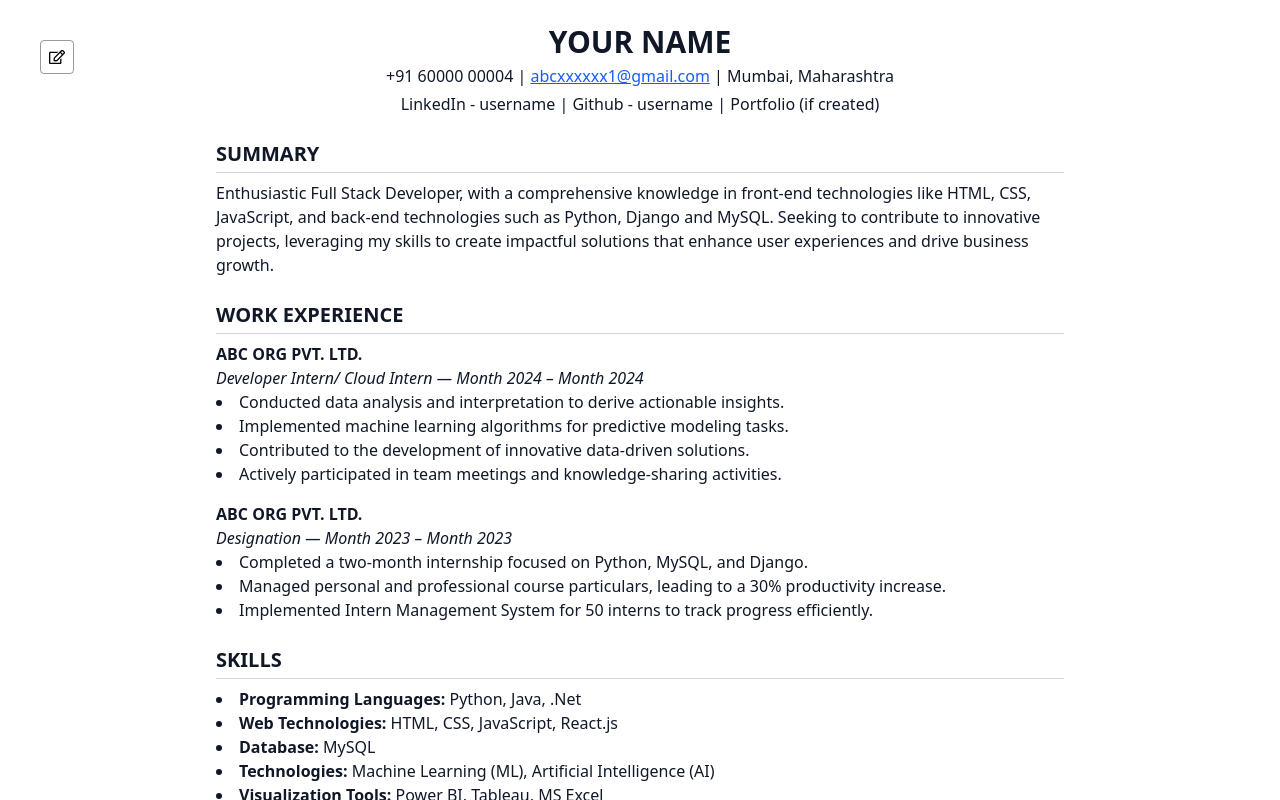
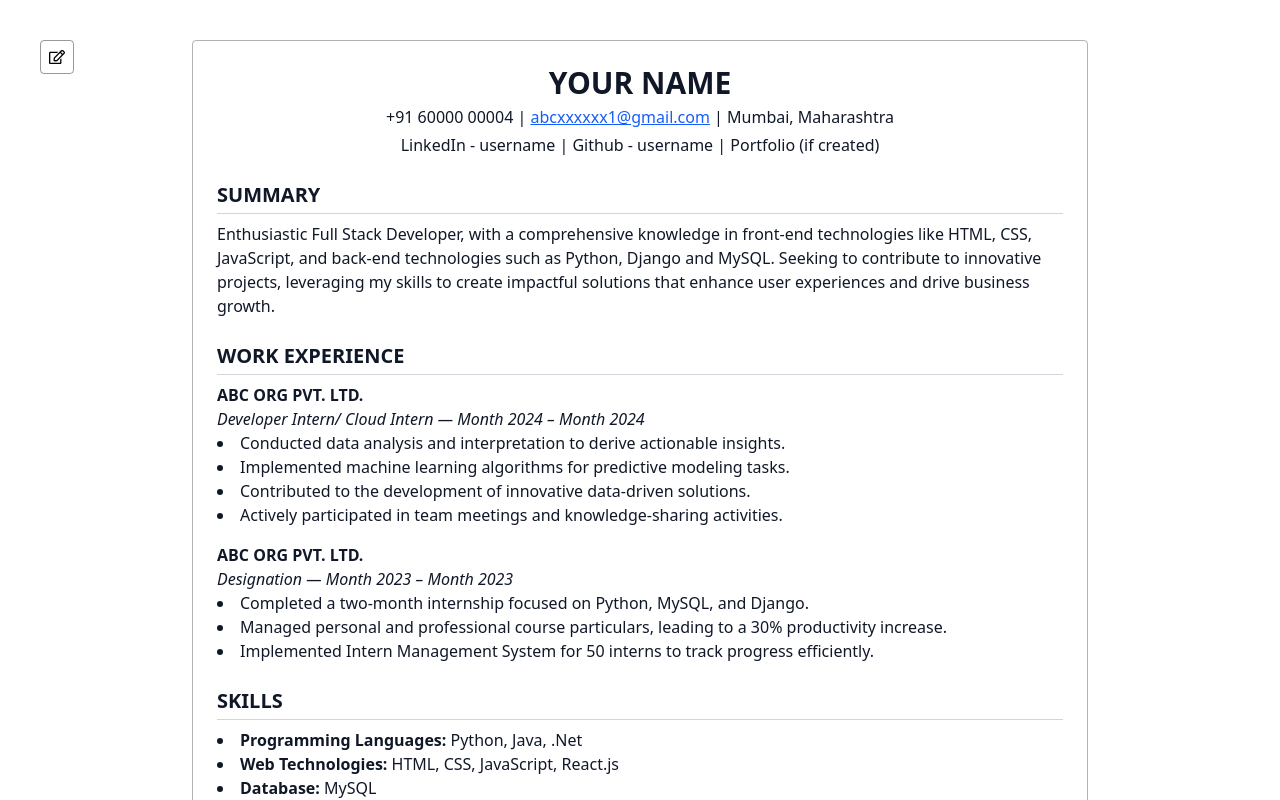
Before and after one commit to Azimkhan01/paid-1lakh-for-this-resume, a React (Vite) app: page /resume-format in a window 1280 px wide. Shown: the top 800 px of the page. Built offline with nearby package versions, Linux system fonts and the light colour scheme.

Commit message:
skill issue is solved

```diff
--- a/src/page/Resume.jsx
+++ b/src/page/Resume.jsx
@@ -176,7 +176,7 @@ function Resume({ isLink, isPrint, isHardCopy }) {
                 <h3 className="font-semibold">
                   {proj.title} | {proj.tech}
                 </h3>
-                <ul className="list-disc list-outside">
+                <ul className="list-disc list-outside pl-5">
                   {proj.points?.map((pt, i) => (
                     <li key={i}>{pt}</li>
                   ))}
--- a/src/page/ResumeFormat.jsx
+++ b/src/page/ResumeFormat.jsx
@@ -10,7 +10,7 @@ function ResumeFormat() {
       >
         <FaRegEdit />
       </Link>
-      <div className="max-w-4xl mx-auto p-6 text-gray-900 font-sans space-y-6">
+      <div className="border border-black/30 mt-10 rounded max-w-4xl mx-auto p-6 text-gray-900 font-sans space-y-6">
         <header className="text-center space-y-1">
           <h1 className="text-3xl font-bold">YOUR NAME</h1>
           <p>
```
